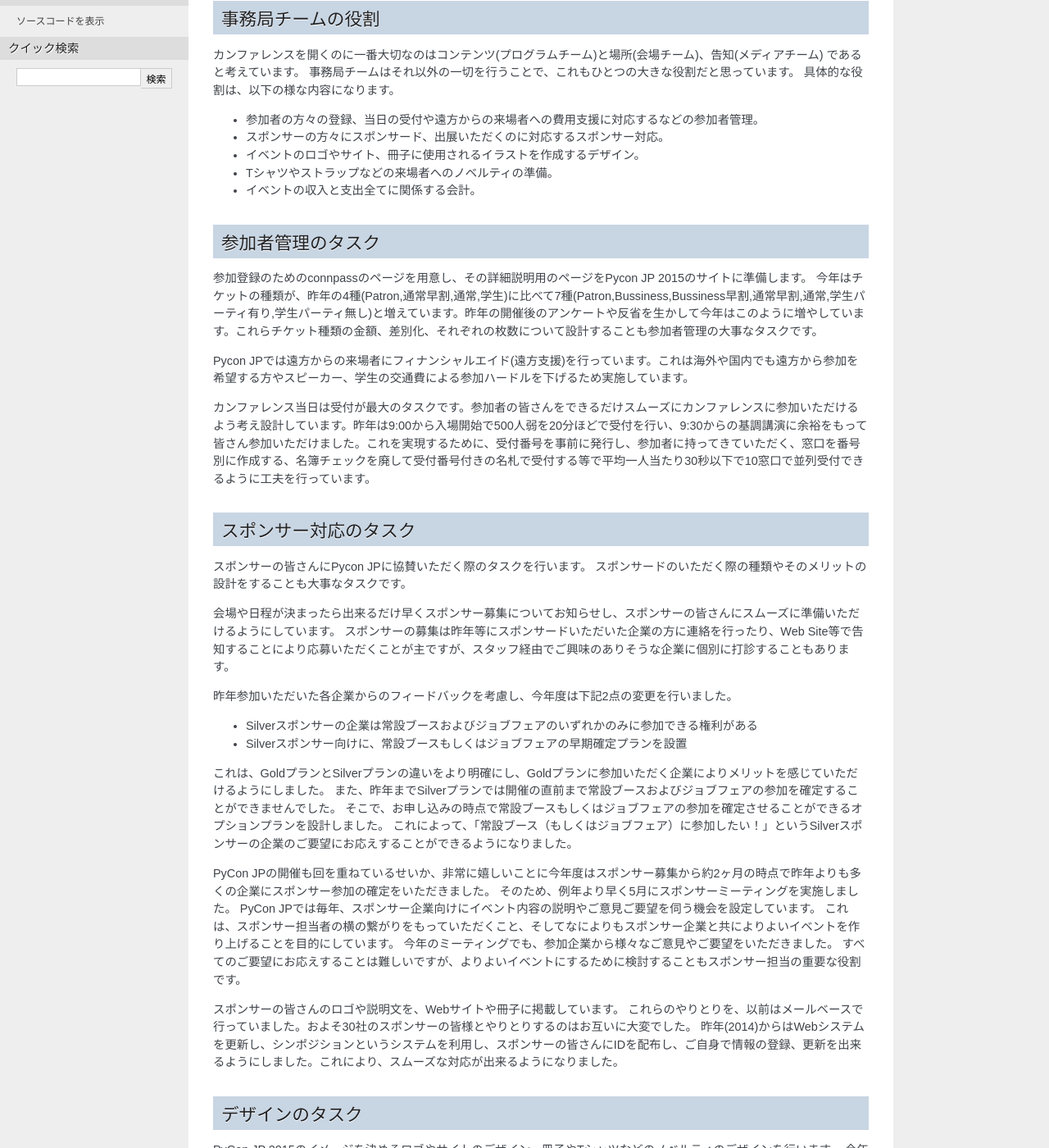
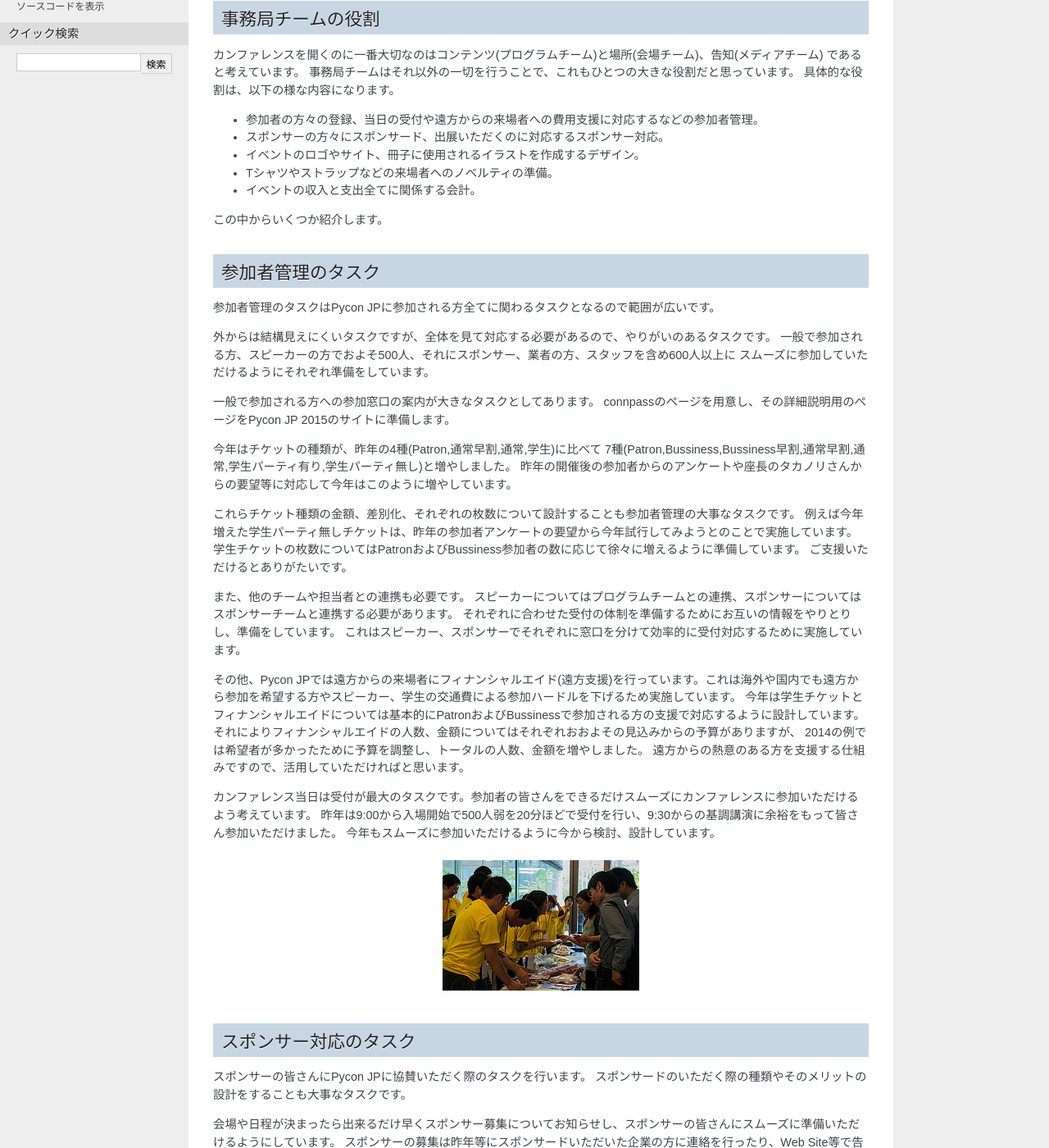
Before and after one commit to pyconjp/reports2015, a Sphinx documentation site: the page built from how-to-make/source/02_management.rst, in a window 1280 px wide and 1400 px high, scrolled down 247 px. Shown: the whole window at 82% size. Built offline with Sphinx 7.4.7, drawn with Linux system fonts in a browser that asks for light colours; some of the changed text lies outside the part shown.

Commit message:
update to beta ver

```diff
--- a/how-to-make/source/02_management.rst
+++ b/how-to-make/source/02_management.rst
@@ -19,15 +19,46 @@
 - Tシャツやストラップなどの来場者へのノベルティの準備。
 - イベントの収入と支出全てに関係する会計。
 
+この中からいくつか紹介します。
 
 参加者管理のタスク
 ==================
-参加登録のためのconnpassのページを用意し、その詳細説明用のページをPycon JP 2015のサイトに準備します。
-今年はチケットの種類が、昨年の4種(Patron,通常早割,通常,学生)に比べて7種(Patron,Bussiness,Bussiness早割,通常早割,通常,学生パーティ有り,学生パーティ無し)と増えています。昨年の開催後のアンケートや反省を生かして今年はこのように増やしています。これらチケット種類の金額、差別化、それぞれの枚数について設計することも参加者管理の大事なタスクです。
+参加者管理のタスクはPycon JPに参加される方全てに関わるタスクとなるので範囲が広いです。
 
-Pycon JPでは遠方からの来場者にフィナンシャルエイド(遠方支援)を行っています。これは海外や国内でも遠方から参加を希望する方やスピーカー、学生の交通費による参加ハードルを下げるため実施しています。
+外からは結構見えにくいタスクですが、全体を見て対応する必要があるので、やりがいのあるタスクです。
+一般で参加される方、スピーカーの方でおよそ500人、それにスポンサー、業者の方、スタッフを含め600人以上に
+スムーズに参加していただけるようにそれぞれ準備をしています。
 
-カンファレンス当日は受付が最大のタスクです。参加者の皆さんをできるだけスムーズにカンファレンスに参加いただけるよう考え設計しています。昨年は9:00から入場開始で500人弱を20分ほどで受付を行い、9:30からの基調講演に余裕をもって皆さん参加いただけました。これを実現するために、受付番号を事前に発行し、参加者に持ってきていただく、窓口を番号別に作成する、名簿チェックを廃して受付番号付きの名札で受付する等で平均一人当たり30秒以下で10窓口で並列受付できるように工夫を行っています。
+一般で参加される方への参加窓口の案内が大きなタスクとしてあります。
+connpassのページを用意し、その詳細説明用のページをPycon JP 2015のサイトに準備します。
+
+今年はチケットの種類が、昨年の4種(Patron,通常早割,通常,学生)に比べて
+7種(Patron,Bussiness,Bussiness早割,通常早割,通常,学生パーティ有り,学生パーティ無し)と増やしました。
+昨年の開催後の参加者からのアンケートや座長のタカノリさんからの要望等に対応して今年はこのように増やしています。
+
+これらチケット種類の金額、差別化、それぞれの枚数について設計することも参加者管理の大事なタスクです。
+例えば今年増えた学生パーティ無しチケットは、昨年の参加者アンケートの要望から今年試行してみようとのことで実施しています。
+学生チケットの枚数についてはPatronおよびBussiness参加者の数に応じて徐々に増えるように準備しています。
+ご支援いただけるとありがたいです。
+
+また、他のチームや担当者との連携も必要です。
+スピーカーについてはプログラムチームとの連携、スポンサーについてはスポンサーチームと連携する必要があります。
+それぞれに合わせた受付の体制を準備するためにお互いの情報をやりとりし、準備をしています。
+これはスピーカー、スポンサーでそれぞれに窓口を分けて効率的に受付対応するために実施しています。
+
+その他、Pycon JPでは遠方からの来場者にフィナンシャルエイド(遠方支援)を行っています。これは海外や国内でも遠方から参加を希望する方やスピーカー、学生の交通費による参加ハードルを下げるため実施しています。
+今年は学生チケットとフィナンシャルエイドについては基本的にPatronおよびBussinessで参加される方の支援で対応するように設計しています。
+それによりフィナンシャルエイドの人数、金額についてはそれぞれおおよその見込みからの予算がありますが、
+2014の例では希望者が多かったために予算を調整し、トータルの人数、金額を増やしました。
+遠方からの熱意のある方を支援する仕組みですので、活用していただければと思います。
+
+カンファレンス当日は受付が最大のタスクです。参加者の皆さんをできるだけスムーズにカンファレンスに参加いただけるよう考えています。
+昨年は9:00から入場開始で500人弱を20分ほどで受付を行い、9:30からの基調講演に余裕をもって皆さん参加いただけました。
+今年もスムーズに参加いただけるように今から検討、設計しています。
+
+
+.. figure:: images/uketuke_m.jpg
+
 
 スポンサー対応のタスク
 ======================
@@ -56,22 +87,41 @@
 
 スポンサーの皆さんのロゴや説明文を、Webサイトや冊子に掲載しています。
 これらのやりとりを、以前はメールベースで行っていました。およそ30社のスポンサーの皆様とやりとりするのはお互いに大変でした。
-昨年(2014)からはWebシステムを更新し、シンポジションというシステムを利用し、スポンサーの皆さんにIDを配布し、ご自身で情報の登録、更新を出来るようにしました。これにより、スムーズな対応が出来るようになりました。
+昨年(2014)からはWebシステムを更新し、Symposionというシステムを利用し、スポンサーの皆さんにIDを配布し、ご自身で情報の登録、更新を出来るようにしました。これにより、スムーズな対応が出来るようになりました。
+
+
+
+.. figure:: images/jobfair_m.jpg
+
 
 
 デザインのタスク
 ================
-PyCon JP 2015のイメージを決めるロゴやサイトのデザイン、冊子やTシャツなどのノベルティのデザインを行います。
-今年のコンセプト(PoP)に合わせてデザインチーム内で複数のデザイン案を作成し、スタッフ内で投票を行い、デザインを作成しています。
+PyCon JP 2015のイメージを決めるタスクです。
+ロゴやサイトのデザイン、冊子やTシャツなどのノベルティのデザインを行います。
+毎年開催告知だけのページをまず準備しているので、それに必要なロゴから準備を始めます。
+実は今年のロゴは去年のロゴに比べて若干修正しているのに気づいた方はいるでしょうか？
 
 
-ノベルティのタスク
-==================
-PyCon JPの参加者の方に配布するノベルティ全ての取りまとめをします。
-Tシャツ,ステッカー,冊子などのPyCon JP側で準備するノベルティの業者選定、発注、袋詰め、送付などの手配に加え、
-スポンサーの皆さんから提供いただくノベルティも一緒にスムーズに配布できるように準備しています。
-袋詰めはかなり手間がかかるタスクなのですが、最近は安価に袋詰め作業を行ってくれる業者をみつけて、
-そちらに送付して、袋詰めを行うことでスタッフの省力化ならびにノベルティ在庫(空間&時間)の削減ができかなり楽になりました。
+.. figure:: images/logofix_m.png
+
+
+デザインチームは今年始め、まずこのあたりからタスクを始めました。
+
+その後、プログラムチーム中心で決まってきた今年のテーマ(Possibilities of Python)を元に、イメージ案を作成していきました。
+デザインチーム内で複数のデザイン案を作成し、スタッフ内で投票を行い、最終的なデザインを作成しています。
+結果今回は宇宙と宇宙船をイメージしたデザインとなり、本番サイト用のデザインを準備した上で公開しました。
+
+
+.. figure:: images/connpass.png
+
+
+このようにデザインチームはサイト準備のためWebチームと連携して活動してきました。
+今後は冊子やTシャツなどノベルティのデザインが大きめなタスクとしてあります。
+
+カンファレンス当日は大きなタスクはないのですが、昨年の例では案内板などで海外の方へも注意事項が分かるように
+その場でイラストを書くなど様々な活動等でPycon JPをサポートしていきます。
+
 
 事務局全体
 ==========
```
Also changed, not shown: how-to-make/source/images/connpass.png (added), how-to-make/source/images/jobfair.jpg (added), how-to-make/source/images/jobfair_m.jpg (added), how-to-make/source/images/logofix.png (added), how-to-make/source/images/logofix_m.png (added), how-to-make/source/images/uketuke.jpg (added), how-to-make/source/images/uketuke_m.jpg (added).
